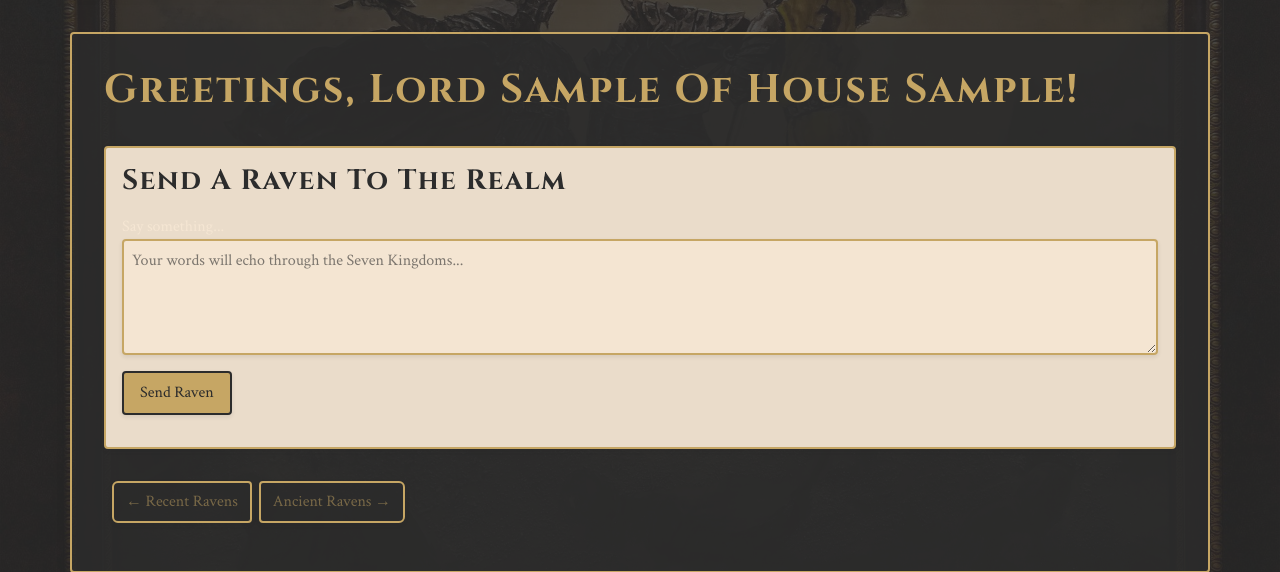
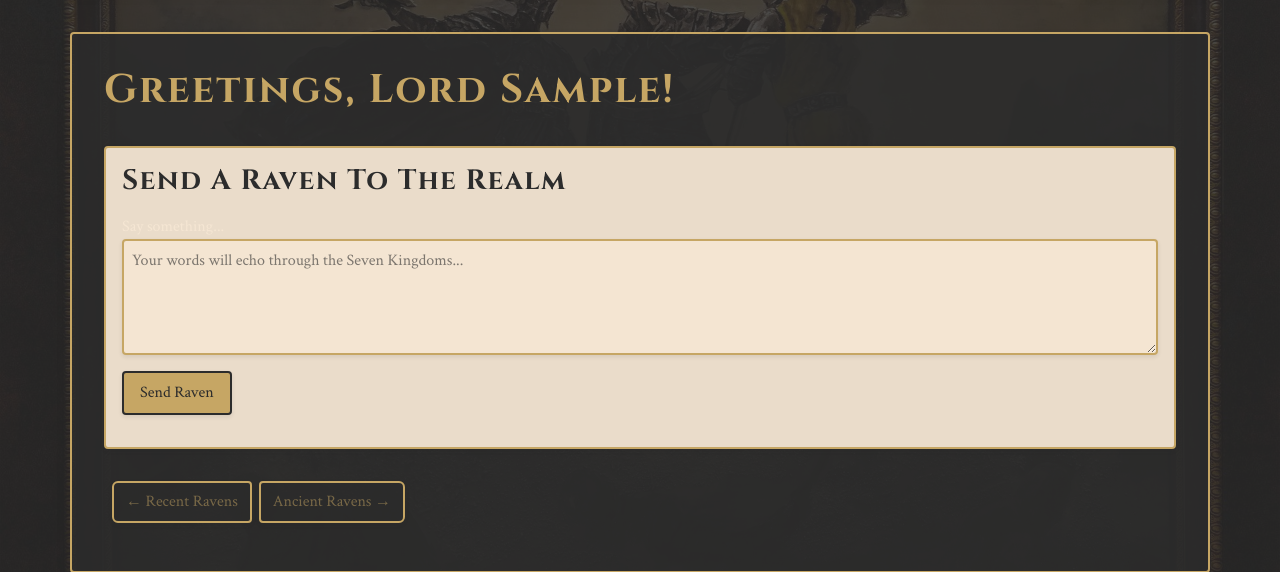
Before and after one commit to dreadlord-sedai/Blog-Of-The-Trident, a Flask app: page / in a window 1280 px wide. Shown: the part 201-773 px from the top of the page. Run offline with Flask 3, Linux system fonts and the light colour scheme; the visitor is signed in with stand-in values (Sample User, id 1); data comes from the database, SQL or seed files in the repository; both versions use the stored data as it was after the commit; data that the repository does not hold is empty; some libraries are stand-ins or nearby versions.

Commit message:
Make the blog Game of thrones themed

```diff
--- a/app/templates/index.html
+++ b/app/templates/index.html
@@ -2,7 +2,7 @@
 {% import "bootstrap_wtf.html" as wtf %}
 
 {% block content %}
-    <h1>{{ _('Greetings, Lord %(username)s of House %(username)s!', username=current_user.username) }}</h1>
+    <h1>{{ _('Greetings, Lord %(username)s!', username=current_user.username) }}</h1>
     {% if form %}
     <div class="post-form">
         <h3>{{ _('Send a Raven to the Realm') }}</h3>
--- a/app/templates/user.html
+++ b/app/templates/user.html
@@ -7,7 +7,7 @@
                 <img src="{{ user.avatar(256) }}" alt="{{ user.username }}" class="profile-avatar">
             </div>
             <div class="user-name">
-                {{ _('Lord %(username)s of House %(username)s', username=user.username) }}
+                {{ _('Lord %(username)s', username=user.username) }}
             </div>
             <div class="user-stats">
                 {% if user.about_me %}<p>{{ user.about_me }}</p>{% endif %}
```
Also changed, not shown: app.db.
